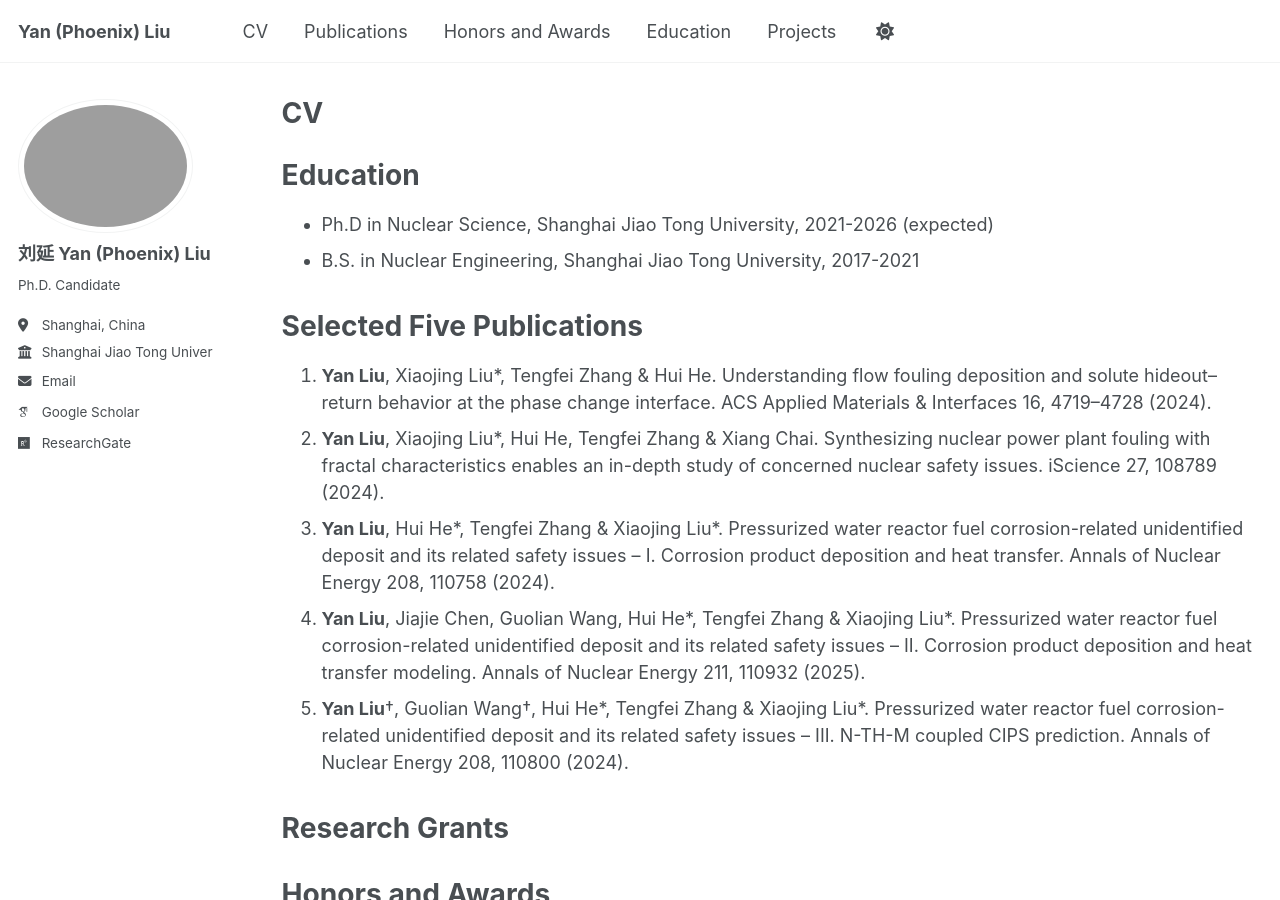
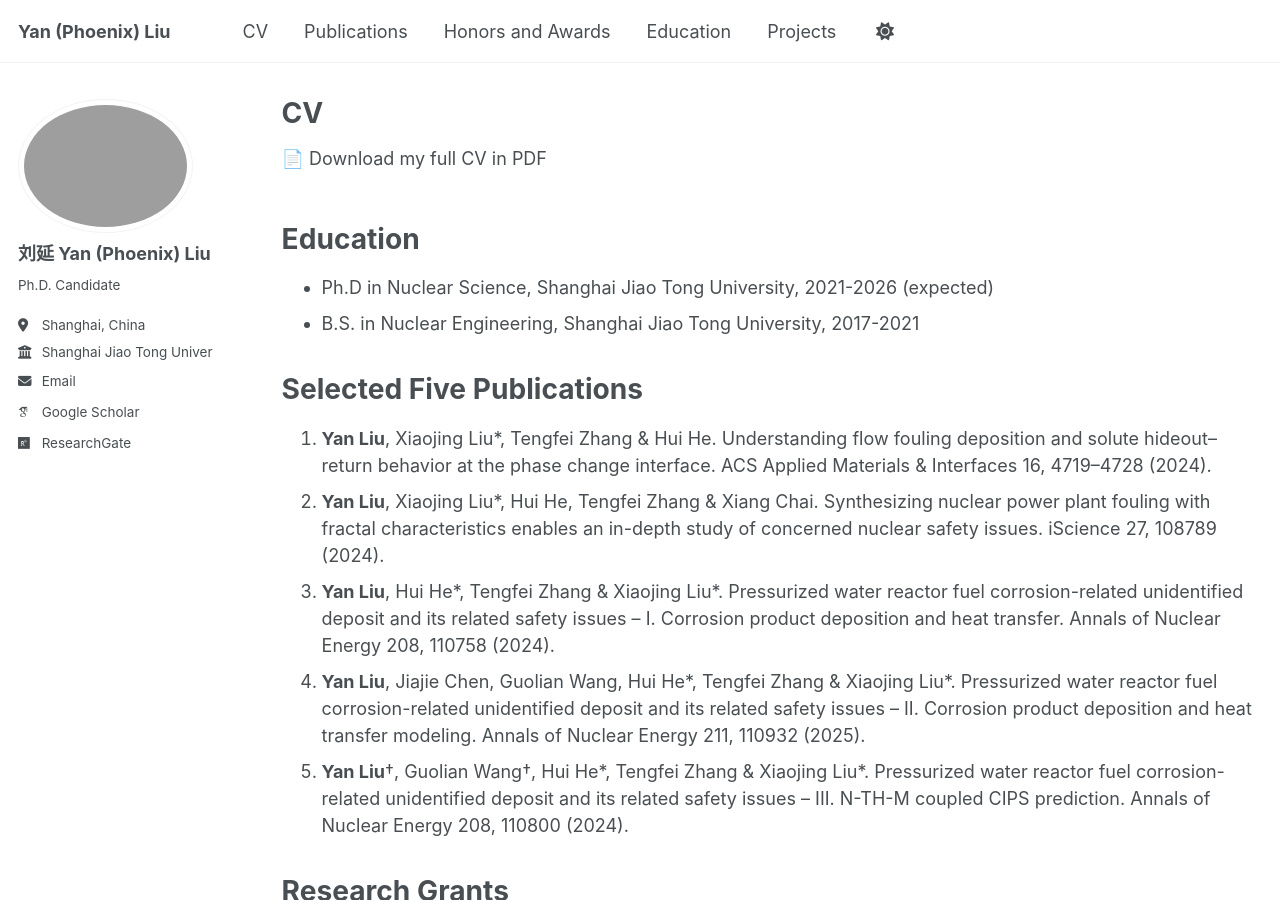
Before and after one commit to YanPhoenixLiu/yanphoenixliu.github.io, a Jekyll site: the page built from _pages/cv.md, in a window 1280 px wide and 900 px high. Built offline with Jekyll 4.4.1, drawn with Linux system fonts in a browser that asks for light colours; some web fonts are replaced; a script that is not in the unit is left out.

Commit message:
Update cv.md

```diff
--- a/_pages/cv.md
+++ b/_pages/cv.md
@@ -7,9 +7,11 @@ redirect_from:
   - /resume
 ---
 
+📄 Download my full CV in PDF
+
 {% include base_path %}
 
-<div style="height: 1.0em;"></div>
+<div style="height: 1.5em;"></div>
 
 Education
 ======
```
